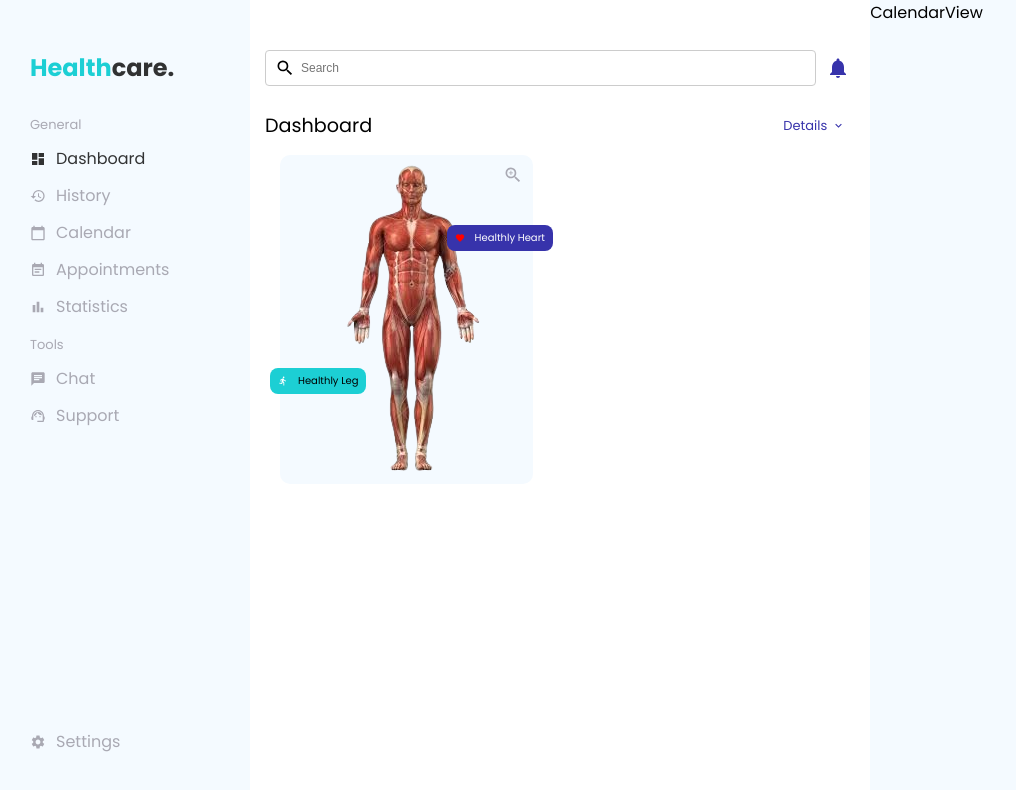
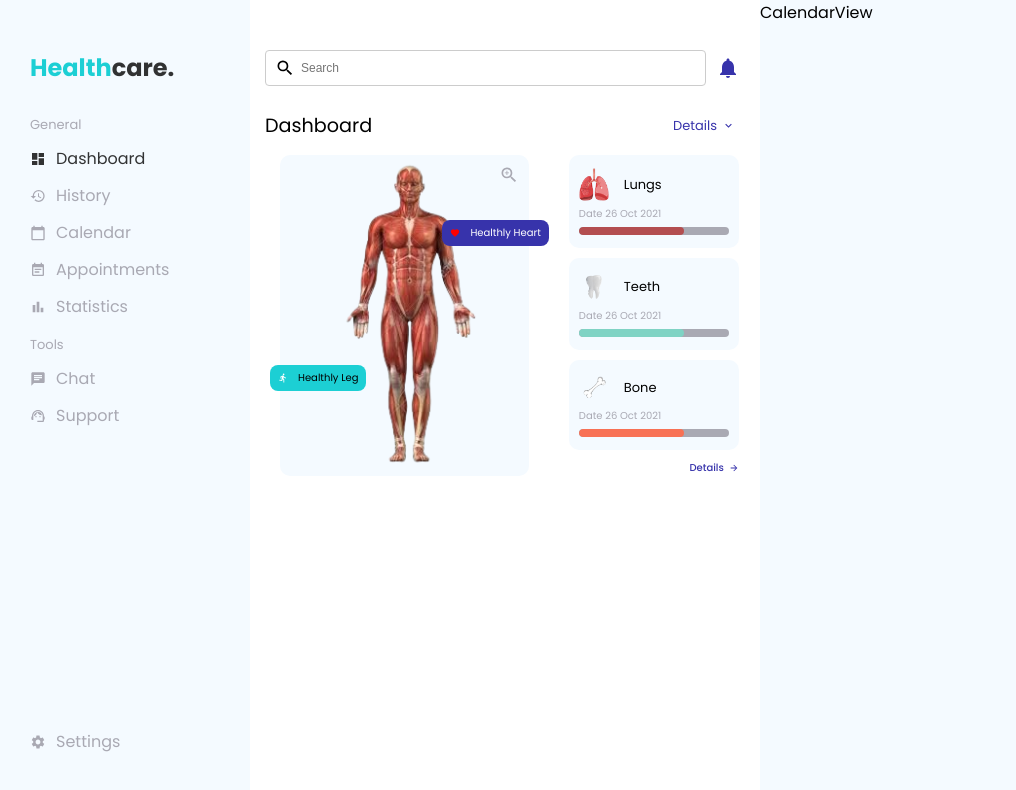
Before and after one commit to aravinth2706/healthcare, a React (Vite) app: page / in a window 1280 px wide. Shown: the top 790 px of the page, without its empty margins (0-1016 px from the left). Built offline with nearby package versions, Linux system fonts and the light colour scheme.

Commit message:
Healthstatus and Anatomy section completed

```diff
--- a/src/components/DashboardMainContent/DashboardOverview/AnatomySection.jsx
+++ b/src/components/DashboardMainContent/DashboardOverview/AnatomySection.jsx
@@ -1,12 +1,13 @@
 import anatomy from "../../../assets/images/dashboard/human-anatomy.png";
 import styles from "../../../styles/DashboardMainContent/DashboardOverview/Anatomy.module.css";
 import { MdFavorite, MdDirectionsRun, MdZoomIn } from "react-icons/md";
+import HealthStatusCards from "./HealthStatusCards";
 function AnatomySection() {
   return (
     <section className={styles.dashboardMain}>
       <div className={styles.anatomyContainer}>
         <div className={styles.anatomy}>
-          <img src={anatomy} />
+          <img src={anatomy} alt="Anatomy" height={320} />
           <div className={styles.heart}>
             <MdFavorite color="red" />
             Healthly Heart
@@ -18,7 +19,7 @@ function AnatomySection() {
           <MdZoomIn size={20} className={styles.zoomInIcon} />
         </div>
       </div>
-      <div className={styles.healthStatus}></div>
+      <HealthStatusCards />
     </section>
   );
 }
--- a/src/components/DashboardMainContent/DashboardOverview/HealthStatusCards.jsx
+++ b/src/components/DashboardMainContent/DashboardOverview/HealthStatusCards.jsx
@@ -1,8 +1,47 @@
+import styles from "../../../styles/DashboardMainContent/DashboardOverview/HealthStatusCards.module.css";
+import lungs from "../../../assets/images/dashboard/lungs.png";
+import teeth from "../../../assets/images/dashboard/teeth.png";
+import bone from "../../../assets/images/dashboard/bone.png";
+import { MdArrowForward } from "react-icons/md";
+
 function HealthStatusCards() {
   return (
-    <>
-      <p>HealthStatusCards</p>
-    </>
+    <section className={styles.healthStatusContainer}>
+      <div className={styles.healthStatus}>
+        <div>
+          <img src={lungs} alt="Lungs" />
+          <p>Lungs</p>
+        </div>
+        <p className={styles.date}>Date 26 Oct 2021</p>
+        <div className={styles.progressContainer}>
+          <div style={{ backgroundColor: "#b34e50" }} />
+        </div>
+      </div>
+      <div className={styles.healthStatus}>
+        <div>
+          <img src={teeth} alt="Teeth" />
+          <p>Teeth</p>
+        </div>
+        <p className={styles.date}>Date 26 Oct 2021</p>
+        <div className={styles.progressContainer}>
+          <div style={{ backgroundColor: "#7FD3C4" }} />
+        </div>
+      </div>
+      <div className={styles.healthStatus}>
+        <div>
+          <img src={bone} alt="Bone" />
+          <p>Bone</p>
+        </div>
+        <p className={styles.date}>Date 26 Oct 2021</p>
+        <div className={styles.progressContainer}>
+          <div style={{ backgroundColor: "#F87155" }} />
+        </div>
+      </div>
+      <div className={styles.details}>
+        <p>Details</p>
+        <MdArrowForward />
+      </div>
+    </section>
   );
 }
 export default HealthStatusCards;
--- a/src/styles/DashboardMainContent/Dashboard.module.css
+++ b/src/styles/DashboardMainContent/Dashboard.module.css
@@ -5,6 +5,9 @@
 }
 .dashboard > section {
   flex-grow: 1;
+}
+.dashboard > section:first-of-type {
+  max-width: 500px;
 }
 .dashboard > section:last-of-type {
   background-color: var(--secondary-bg);
--- a/src/styles/DashboardMainContent/DashboardOverview/Anatomy.module.css
+++ b/src/styles/DashboardMainContent/DashboardOverview/Anatomy.module.css
@@ -28,13 +28,13 @@
 .heart {
   background-color: var(--blue-bg);
   right: 0px;
-  top: 70px;
+  top: 65px;
   color: white;
 }
 .leg {
   background-color: var(--primary-text);
   left: 10px;
-  bottom: 90px;
+  bottom: 85px;
 }
 .zoomInIcon {
   position: absolute;
@@ -42,6 +42,3 @@
   right: 30px;
   color: var(--secondary-text);
 }
-
-.healthStatus {
-}
--- /dev/null
+++ b/src/styles/DashboardMainContent/DashboardOverview/HealthStatusCards.module.css
@@ -0,0 +1,52 @@
+.healthStatusContainer {
+  padding: 0 20px;
+}
+.healthStatus {
+  background-color: var(--secondary-bg);
+  margin-bottom: 10px;
+  padding: 13px 10px;
+  border-radius: 10px;
+}
+.healthStatus > div {
+  display: flex;
+  gap: 15px;
+  align-items: center;
+}
+.healthStatus > div > img {
+  width: 30px;
+}
+.healthStatus > div > p {
+  font-weight: 400;
+  font-size: small;
+}
+.date {
+  color: var(--secondary-text);
+  font-size: x-small;
+  margin: 5px 0;
+}
+.progressContainer {
+  width: 150px;
+  height: fit-content;
+  background-color: var(--secondary-text);
+  border-radius: 50px;
+  overflow: hidden;
+}
+
+.progressContainer div {
+  width: 70%;
+  height: 8px;
+  border-radius: 50px;
+}
+.details {
+  display: flex;
+  gap: 5px;
+  align-items: center;
+  justify-content: end;
+  font-size: x-small;
+  font-weight: 500;
+  color: var(--blue-bg);
+}
+.details > p:hover {
+  cursor: pointer;
+  opacity: 0.8;
+}
```
